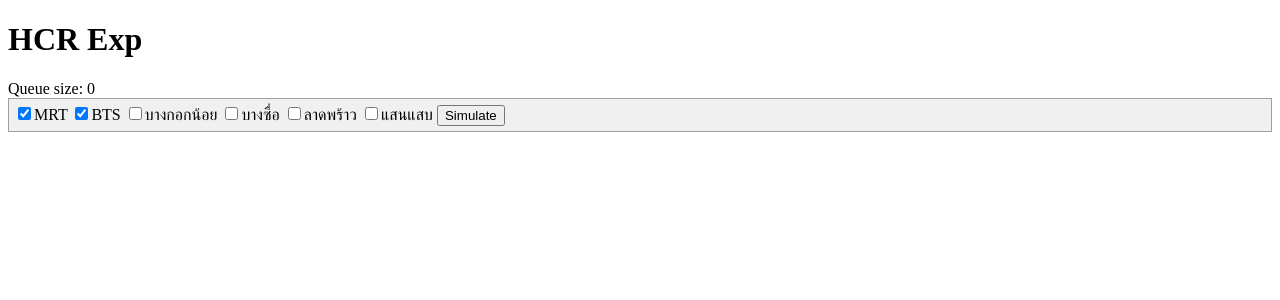
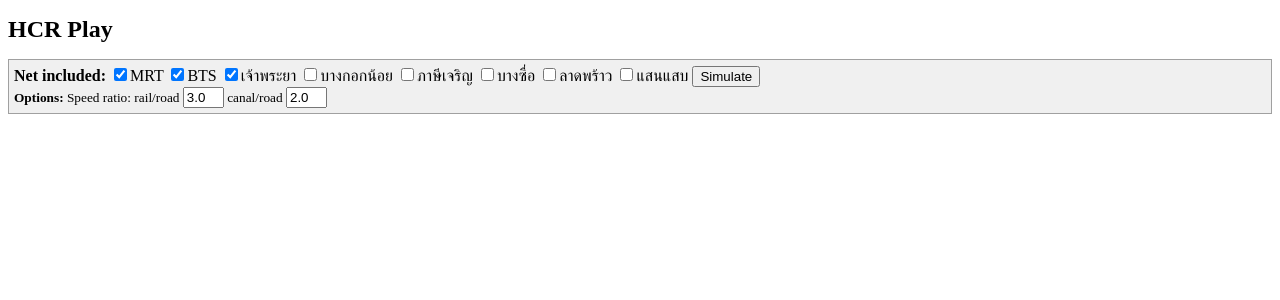
Before and after one commit to jittat/hcr-web, a Flask app: page / in a window 1280 px wide. Shown: the top 300 px of the page. Run offline with Flask 2, Linux system fonts and the light colour scheme; data that the repository does not hold is empty.

Commit message:
added more nets

```diff
--- a/static/css/style.css
+++ b/static/css/style.css
@@ -0,0 +1,10 @@
+h1 {
+    font-size: 150%;
+}
+
+.option_forms {
+    background: #f0f0f0;
+    border: 1px solid #a0a0a0;
+    padding: 5px;
+    margin-bottom: 5px;
+}
--- a/templates/index.html
+++ b/templates/index.html
@@ -1,19 +1,30 @@
 {% extends "layout.html" %}
 {% block body %}
-<h1>HCR Exp</h1>
-Queue size: <span id="qsize">{{ queue_size }}</span>
-<span id="wait" style="display: none">
-  Generating chart... please wait <img src="{{ url_for('static', filename='img/preload.gif') }}">
-</span>
-<br>
-<form id="options" style="background: #f0f0f0; border: 1px solid #a0a0a0; padding: 5px" action="{{ url_for('submit') }}" method="post">
+<div style="font-size:80%; height:20px; float:right;">
+  <span style="display:none">Queue size: <span id="qsize">{{ queue_size }}</span></span>
+  <span id="wait" style="display: none">
+    Generating chart... please wait <img src="{{ url_for('static', filename='img/preload.gif') }}">
+  </span>
+</div>
+<h1>HCR Play</h1>
+<form id="options" class="option_forms" action="{{ url_for('submit') }}" method="post">
+  <b>Net included:</b>
   <input type="checkbox" name="net-mrt" checked>MRT
   <input type="checkbox" name="net-bts" checked>BTS
+  <input type="checkbox" name="net-chaophraya" checked>เจ้าพระยา
   <input type="checkbox" name="net-bangkoknoi">บางกอกน้อย
+  <input type="checkbox" name="net-phasicharoen">ภาษีเจริญ
   <input type="checkbox" name="net-bangsue">บางซื่อ
   <input type="checkbox" name="net-ladprao">ลาดพร้าว
   <input type="checkbox" name="net-saensap">แสนแสบ
   <input id="submit_id" type="submit" value="Simulate">
+  <br>
+  <small>
+    <b>Options:</b>
+    Speed ratio:
+    rail/road <input type="text" name="rate-rail-road" value="3.0" size="2">
+    canal/road <input type="text" name="rate-canal-road" value="2.0" size="2">
+  </small>
 </form>
 <div id="result">
 </div>
--- a/worker.py
+++ b/worker.py
@@ -15,7 +15,8 @@ JOB_DIR =  os.path.join(os.path.abspath(os.path.dirname(__file__)),
 def create_network_file(net_filename, options):
     f = open(net_filename,'w')
     net_files = ['bts', 'mrt',
-                 'bangkoknoi', 'bangsue', 'ladprao', 'saensap']
+                 'chaophraya',
+                 'bangkoknoi', 'bangsue', 'ladprao', 'saensap', 'phasicharoen']
     for n in net_files:
         net_key = 'net-%s' % n
         if net_key in options:
@@ -26,7 +27,7 @@ def work(job):
     job_dir = tempfile.mkdtemp(dir=JOB_DIR)
 
     net_filename = os.path.join(job_dir, 'network.cfg')
-    trip_filename = os.path.join(job_dir, '../../../test/trip-u5000.txt')
+    trip_filename = os.path.join(job_dir, '../../../test/trip-u3000.txt')
     result_filename = os.path.join(job_dir, 'result.txt')
 
     create_network_file(net_filename, job['options'])
```
